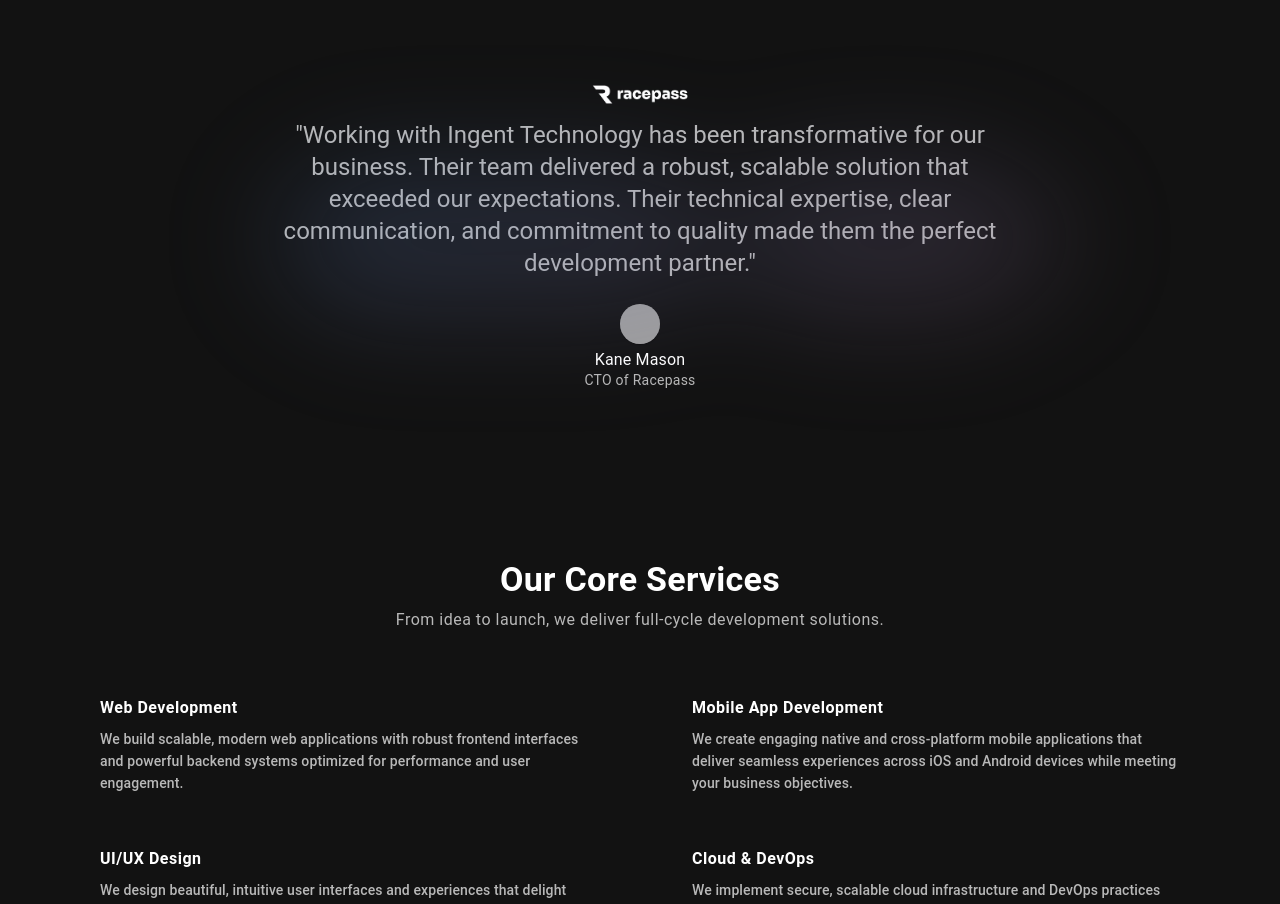
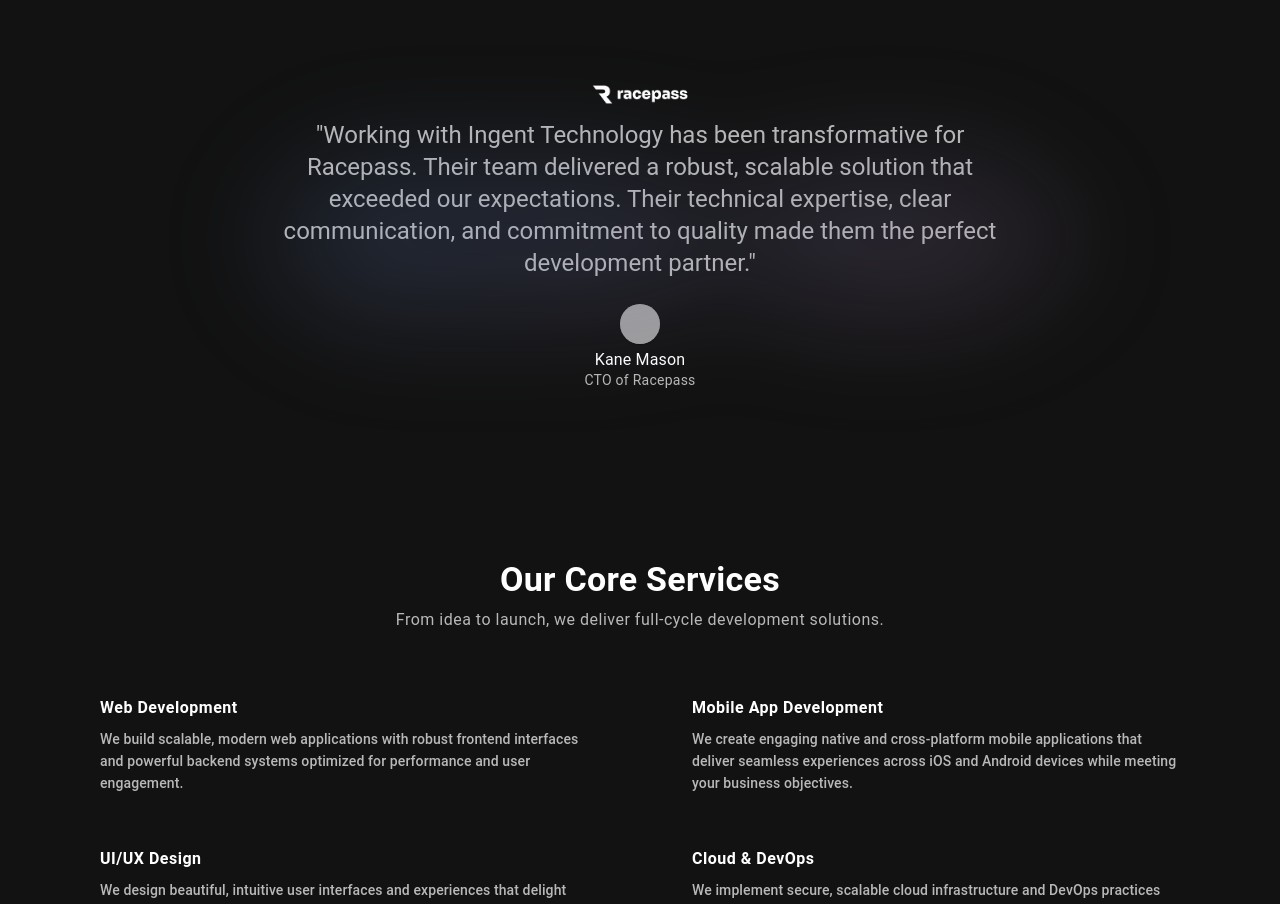
Before and after one commit to ikushum/Ingent-Website, a Vue app: page / in a window 1280 px wide. Shown: the part 1320-2224 px from the top of the page. Built offline with nearby package versions, Linux system fonts and the light colour scheme; grey boxes are pictures that could not be loaded; a small style sheet from the web is missing.

Commit message:
copy changes

```diff
--- a/src/components/RacepassTestomonial.vue
+++ b/src/components/RacepassTestomonial.vue
@@ -15,7 +15,7 @@
           />
 
           <p class="text-sm-h5 text-subtitle-1 text-medium-emphasis mt-4 mb-6">
-            "Working with Ingent Technology has been transformative for our business. Their team delivered a robust, scalable solution that exceeded our expectations. Their technical expertise, clear communication, and commitment to quality made them the perfect development partner."
+            "Working with Ingent Technology has been transformative for Racepass. Their team delivered a robust, scalable solution that exceeded our expectations. Their technical expertise, clear communication, and commitment to quality made them the perfect development partner."
           </p>
 
           <v-avatar
```
